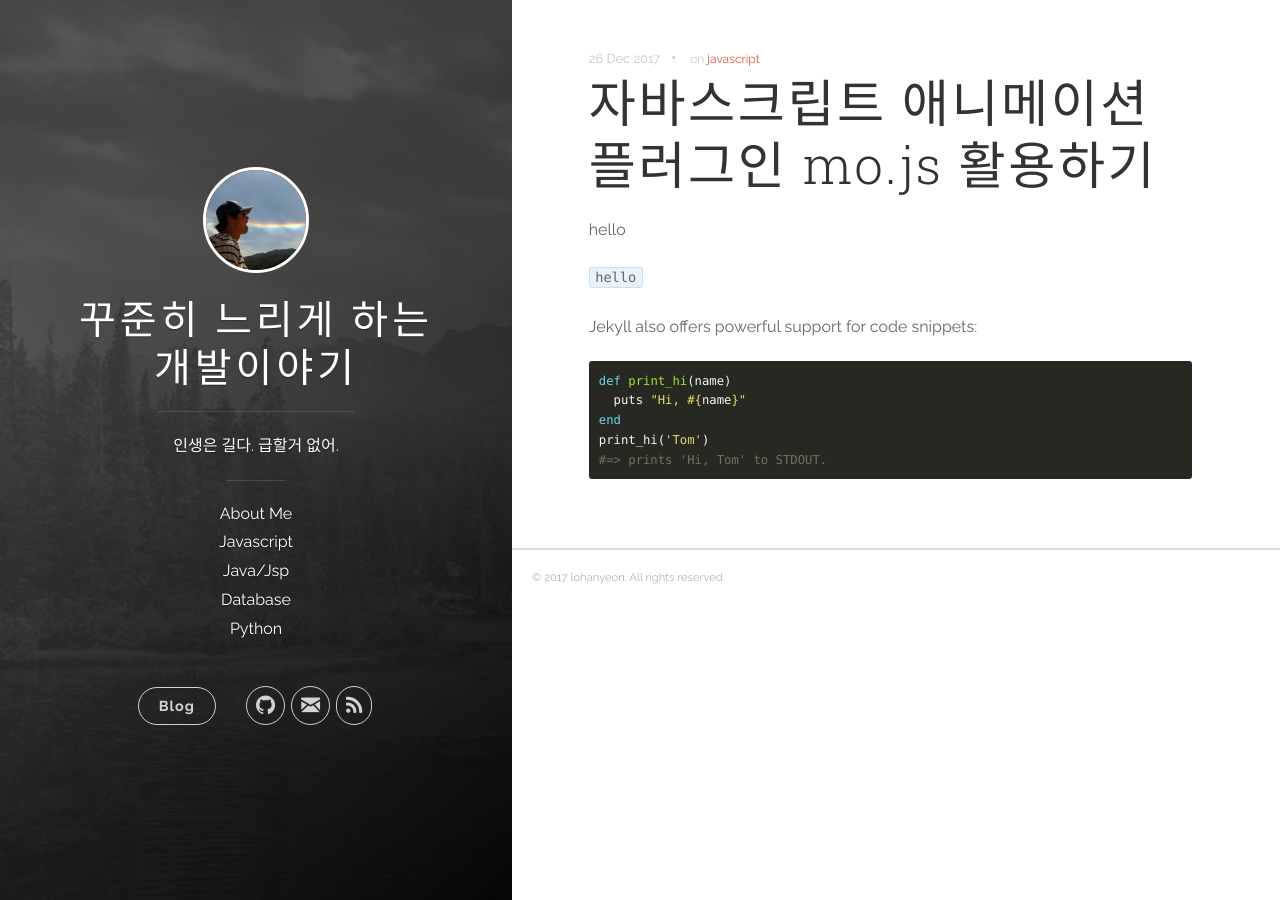
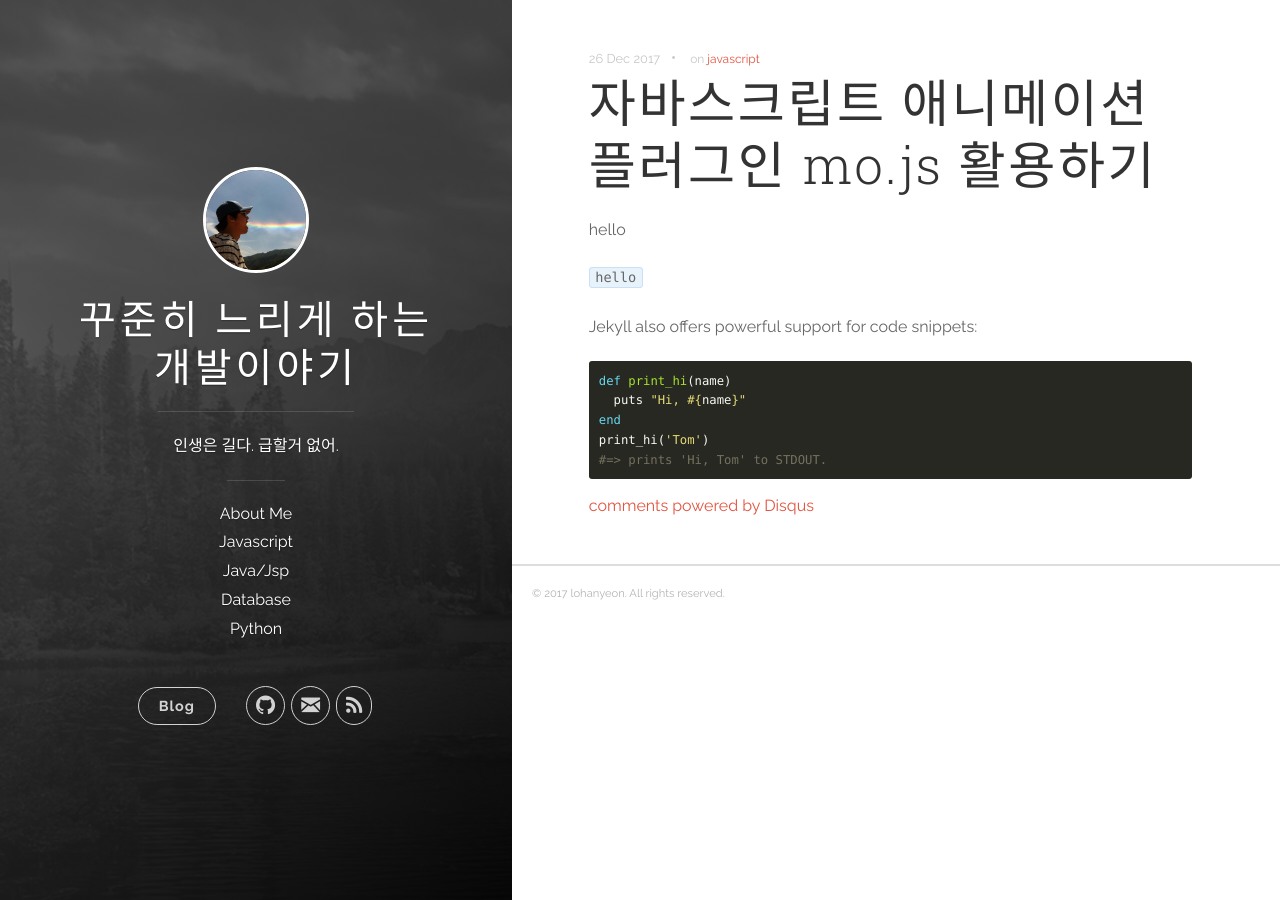
Before and after one commit to lohanyeon/lohanyeon.github.io, a Jekyll site: the page built from _posts/2017-12-26-mojs.md, in a window 1280 px wide. Built offline with Jekyll 4.4.1, drawn with Linux system fonts in a browser that asks for light colours; nearby versions of some CDN libraries; comment, search, counter and statistics services are not loaded; some of the changed lines change nothing that is shown.

Commit message:
add comment 1

```diff
--- a/_config.yml
+++ b/_config.yml
@@ -4,7 +4,7 @@
 url: 'https://lohanyeon.github.io'
 baseurl: ''
 # google_analytics: 'UA-XXXXXX-X'
-# disqus_shortname: 'your-disqus-name'
+disqus_shortname: 'lohanyeon'
 
 author:
   name: 'lohanyeon'
--- a/_layouts/post.html
+++ b/_layouts/post.html
@@ -1,6 +1,5 @@
 ---
 layout: default
-comments: true
 ---
 <article class="post-container post-container--single">
   <header class="post-header">
@@ -16,28 +15,6 @@
   <section class="post">
     {{ content }}
   </section>
-  {% if page.comments != false and site.disqus_shortname %}
-  <div id="disqus_thread"></div>
-  <script>
-
-  /**
-  *  RECOMMENDED CONFIGURATION VARIABLES: EDIT AND UNCOMMENT THE SECTION BELOW TO INSERT DYNAMIC VALUES FROM YOUR PLATFORM OR CMS.
-  *  LEARN WHY DEFINING THESE VARIABLES IS IMPORTANT: https://disqus.com/admin/universalcode/#configuration-variables*/
-  /*
-  var disqus_config = function () {
-  this.page.url = PAGE_URL;  // Replace PAGE_URL with your page's canonical URL variable
-  this.page.identifier = PAGE_IDENTIFIER; // Replace PAGE_IDENTIFIER with your page's unique identifier variable
-  };
-  */
-  (function() { // DON'T EDIT BELOW THIS LINE
-  var d = document, s = d.createElement('script');
-  s.src = 'https://lohanyeon.disqus.com/embed.js';
-  s.setAttribute('data-timestamp', +new Date());
-  (d.head || d.body).appendChild(s);
-  })();
-  </script>
-  <noscript>Please enable JavaScript to view the <a href="https://disqus.com/?ref_noscript">comments powered by Disqus.</a></noscript>
-  <!-- /#disqus_thread -->
-  {% endif %}
+  {% if page.comments != false and site.disqus_shortname %}<section id="disqus_thread"></section><!-- /#disqus_thread -->{% endif %}
 </article>
 {% if page.comments != false %}{% include disqus.html %}{% endif %}
--- a/_posts/2017-12-26-mojs.md
+++ b/_posts/2017-12-26-mojs.md
@@ -3,6 +3,7 @@
 date:   2017-12-26 12:04:23
 categories: [javascript]
 tags: [javascript]
+comments: true
 ---
 hello
 
```
